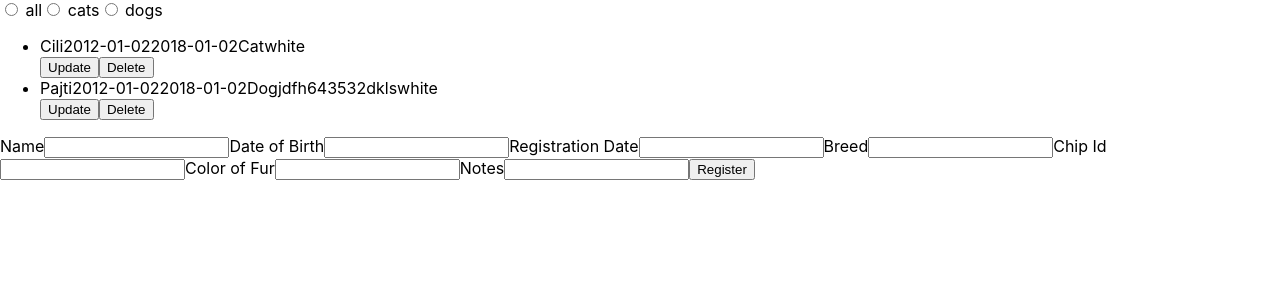
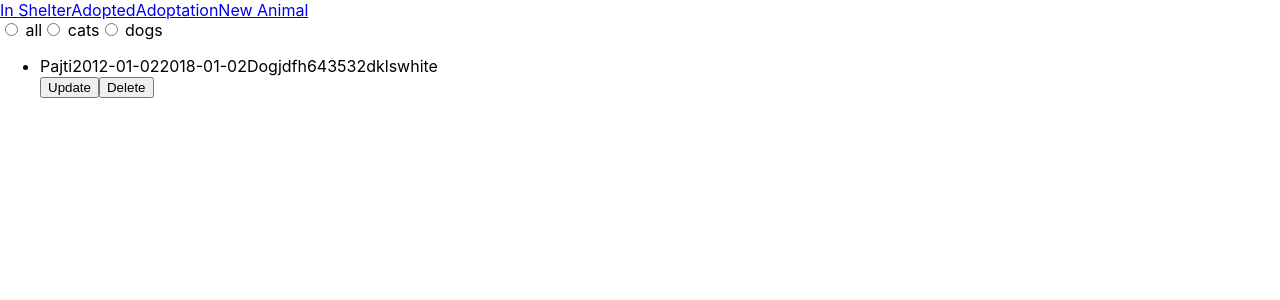
Before and after one commit to barbara90/Animal-Shelter-Registry-Tool, a React (Create React App) app: page / in a window 1280 px wide. Shown: the top 300 px of the page. Built offline with nearby package versions, Linux system fonts and the light colour scheme.

Commit message:
Finished CreateAnimal Component

```diff
--- a/package.json
+++ b/package.json
@@ -5,6 +5,7 @@
   "dependencies": {
     "react": "^16.5.2",
     "react-dom": "^16.5.2",
+    "react-router-dom": "^4.3.1",
     "react-scripts": "2.0.5"
   },
   "scripts": {
--- a/src/App.js
+++ b/src/App.js
@@ -1,4 +1,5 @@
 import React, { Component } from 'react';
+import {BrowserRouter, Route, Link} from 'react-router-dom';
 import './App.css';
 import AnimalList from './components/AnimalListComponent/AnimalList';
 import AnimalFilter from './components/AnimalFilterComponent/AnimalFilter';
@@ -8,6 +9,8 @@ class App extends Component {
   state = {
     animals: [{
       id: 0,
+      ownerId: 0,
+      adopted: true,
       name: 'Cili',
       dateOfBirth: '2012-01-02',
       registrationDate: '2018-01-02',
@@ -18,6 +21,7 @@ class App extends Component {
     },
     {
       id: 1,
+      adopted: false,
       name: 'Pajti',
       dateOfBirth: '2012-01-02',
       registrationDate: '2018-01-02',
@@ -26,8 +30,22 @@ class App extends Component {
       color: 'white',
       notes: ''
     },
-  ]
-  };
+  ],
+  owners: [{
+    id: 0,
+    name: 'OwnerTest',
+    contact: {
+      phoneNumber: '423651',
+      address: {
+        postCode: '67576',
+        city: 'hjkfd',
+        street: '87lkj',
+        houseNumber: '879'
+      }
+    },
+    notes: ''
+  }]
+};
 
   onRegister = (animal) => {
     this.setState({
@@ -43,16 +61,27 @@ class App extends Component {
 
   render() {
     return (
-      <div>
-      <AnimalFilter />
-      <AnimalList
-        animals={this.state.animals}
-        onDeleteAnimal={this.onDeleteAnimal}
-      />
-      <CreateAnimal
-         onRegister={this.onRegister}
-      />
-      </div>
+      <BrowserRouter>
+        <div>
+          <Link to="/">In Shelter</Link>
+          <Link to="/adopted">Adopted</Link>
+          <Link to="/adoptation">Adoptation</Link>
+          <Link to="/new-animal">New Animal</Link>
+          <Route path="/" exact component={AnimalFilter} />
+          <Route path="/" exact component={() => <AnimalList
+            animals={this.state.animals.filter((animal) => animal.adopted !== true)}
+            onDeleteAnimal={this.onDeleteAnimal}
+          />}/>
+          <Route path="/adopted" component={AnimalFilter} />
+          <Route path="/adopted" component={() => <AnimalList
+            animals={this.state.animals.filter((animal) => animal.adopted !== false)}
+            onDeleteAnimal={this.onDeleteAnimal}
+          />} />
+          <Route path="/new-animal" component={() => <CreateAnimal
+            onRegister={this.onRegister}
+          />}/>
+        </div>
+      </BrowserRouter>
     );
   }
 }
--- a/src/components/CreateAnimalComponent/CreateAnimal.js
+++ b/src/components/CreateAnimalComponent/CreateAnimal.js
@@ -21,7 +21,7 @@ class CreateAnimal extends Component {
                 <button onClick={() => this.props.onRegister({ name: this.nameInput.value,
                     dateOfBirth: this.dateOfBirthInput.value, registrationDate: this.registrationDateInput.value,
                     breed: this.breedInput.value, chipId: this.chipIdInput.value, color: this.colorInput.value,
-                    notes: this.notesInput.value})}>Register</button>
+                    notes: this.notesInput.value, adopted: false})}>Register</button>
             </div>
         );
     }
```
